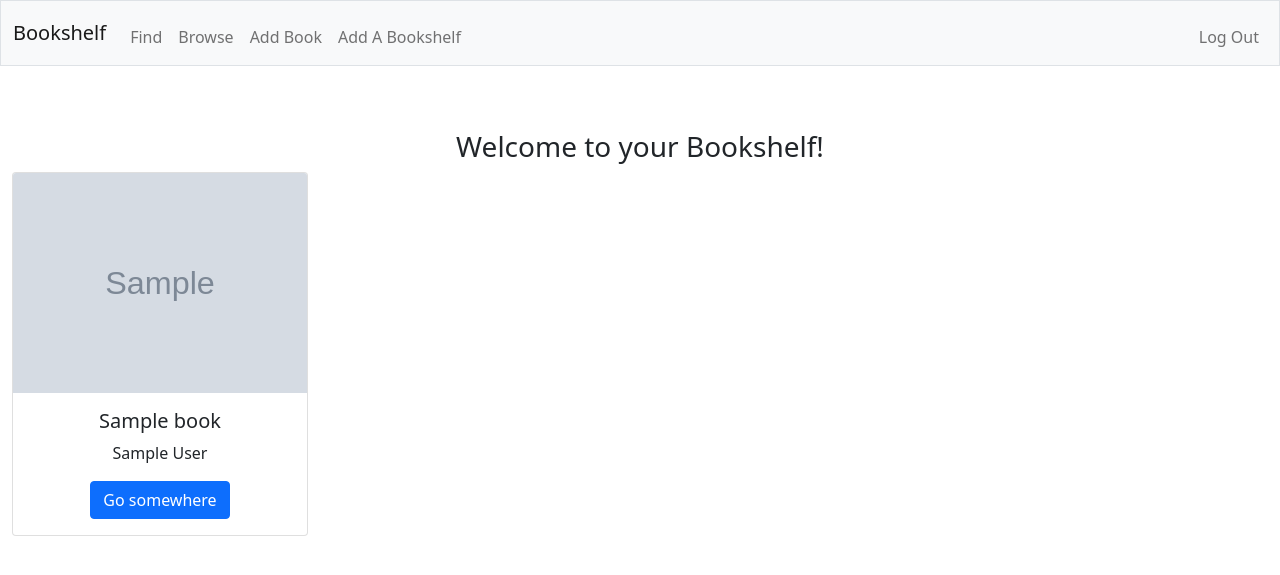
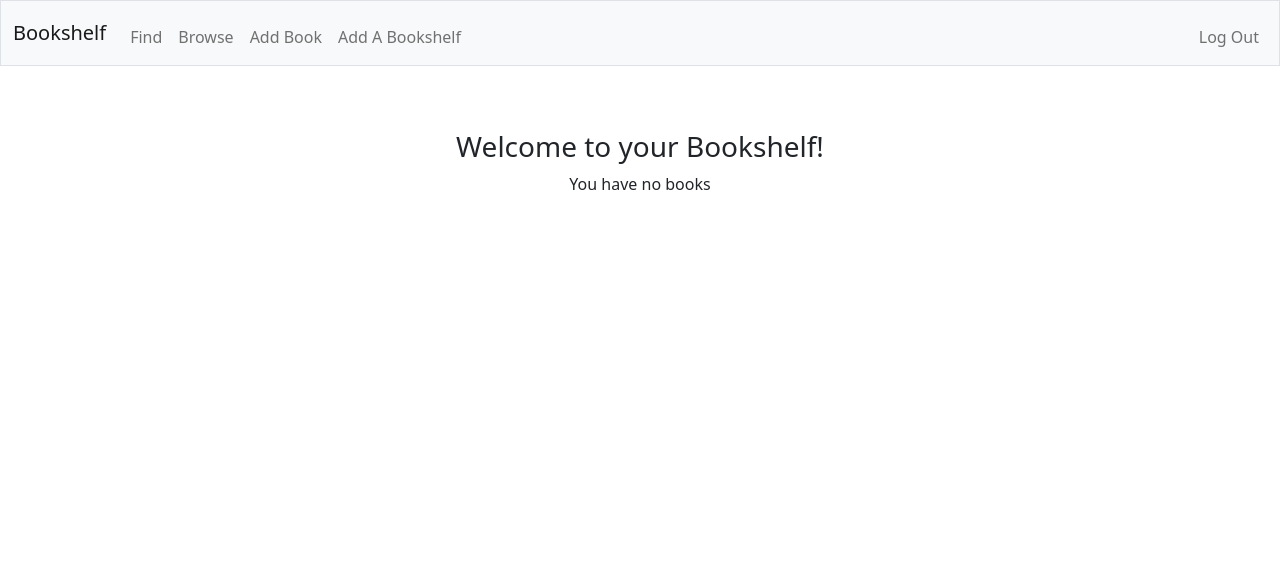
Before and after one commit to taskotale/cs50project, a Flask app: page / in a window 1280 px wide. Shown: the top 575 px of the page. Run offline with Flask 3, Linux system fonts and the light colour scheme; a user stored in the database is signed in; tables that the repository leaves empty hold one stand-in row (values such as "Sample post"); grey boxes marked "Sample" are stand-in pictures; some libraries are stand-ins or nearby versions.

Commit message:
add book and confirm feature updated

```diff
--- a/app.py
+++ b/app.py
@@ -88,12 +88,7 @@ def add_book():
             barcode = decode(image)
             barcode = str(barcode[0][0])
             barcode = re.findall('\d+', barcode)[0]
-            book = book = get_book_data(barcode)
-
-        check_duplicate = db.execute(
-            "SELECT id FROM books WHERE title = ? AND author = ? AND language = ? AND user_id = ?", book['title'], book['author'], book['language'], session['user_id'])
-        if check_duplicate != []:
-            return render_template('add_book.html', message='You already have this book: ' + book['title'] + '\nAdd anyway?')
+            book = get_book_data(barcode)
 
         session['book'] = book
         return redirect('/add_book_confirm')
@@ -102,55 +97,83 @@ def add_book():
         return render_template('add_book.html')
 
 
-@app.route('/add_book_confirm', methods=['GET','POST'])
+@app.route('/add_book_confirm', methods=['GET', 'POST'])
 @login_required
 def confirm_book():
     book = session.get('book')
     if request.method == 'POST':
         get_action = request.form.get('confirm')
-        width = 0
-        height = 0
         if get_action == 'first':
             selected_bookshelf = request.form.get('bookshelf_choice')
             if selected_bookshelf != 'None':
-                selected_data = db.execute("SELECT image, height, width, description FROM bookshelves WHERE id=? AND user_id =?;",selected_bookshelf, session['user_id'])[0]
+                selected_data = db.execute(
+                    "SELECT image, height, width, description FROM bookshelves WHERE id=? AND user_id =?;", selected_bookshelf, session['user_id'])[0]
                 if selected_data['image'] == None:
                     selected_data['image'] = './static/shelf_img/generic.png'
-                return render_template('add_book_confirm.html', message = 'Where on this bookshelf?', selected = selected_data)
-        elif get_action == 'second':
+                session['book'].update({
+                    'bookshelf_id': selected_bookshelf
+                })
+                return render_template('add_book_confirm.html', message='Where on this bookshelf?', selected=selected_data)
+            else:
+                print('not on shelf')
+                return redirect('/added_book')
+        else:
             height = request.form.get('height')
             width = request.form.get('width')
+            session['book'].update({
+                'location_x': width,
+                'location_y': height
+            })
+            return redirect('/added_book')
 
-        # save cover image if any
-        path = ''
-        if book['cover'] != None:
-            authors = ''
-            # since author is a list with multiple possible authors
-            # making a string out of it so we can concat in a str
-            for author in book['author']:
-                authors += author
-            path = 'static/book_img/'+book['title'] + authors+'.jpg'
-            path = path.replace(' ', '')
-            book['cover'].save(path, quality=100)
-
-        # add book to DB
-        if width and height:
-            db.execute("INSERT INTO books (title, author, language, image, location_x, location_y, user_id) VALUES (?,?,?,?,?,?,?);",
-                    book['title'], book['author'], book['language'], path, width, height, session['user_id'])
-        else:
-            db.execute("INSERT INTO books (title, author, language, image, user_id) VALUES (?,?,?,?,?);",
-                    book['title'], book['author'], book['language'], path, session['user_id'])
-        message = "Successfully added" + book['title']
-        session.pop('book')
-        return render_template('index.html', message=message)
     else:
         image = book['cover']
         image_bytes = BytesIO()
         image.save(image_bytes, format='JPEG')
         image_bytes = image_bytes.getvalue()
         encoded_image = b64encode(image_bytes).decode('utf-8')
-        bookshelves = db.execute("SELECT id, description FROM bookshelves WHERE user_id =?;", session['user_id'])
-        return render_template('add_book_confirm.html', book=book, cover = encoded_image, bookshelves = bookshelves)
+        bookshelves = db.execute(
+            "SELECT id, description FROM bookshelves WHERE user_id =?;", session['user_id'])
+        check_duplicate = db.execute(
+            "SELECT id FROM books WHERE title = ? AND author = ? AND language = ? AND user_id = ?", book['title'], book['author'], book['language'], session['user_id'])
+        if check_duplicate != []:
+            return render_template('add_book_confirm.html', message='You already have this book: ' + book['title'] + '\nAdd anyway?', book=book, cover=encoded_image, bookshelves=bookshelves)
+        return render_template('add_book_confirm.html', book=book, cover=encoded_image, bookshelves=bookshelves)
+
+
+@app.route('/added_book')
+@login_required
+def push_book_to_db():
+    book = session.get('book')
+    print(book)
+    # save cover image if any
+    path = ''
+    if book['cover'] != None:
+        authors = ''
+        # since author is a list with multiple possible authors
+        # making a string out of it so we can concat in a str
+        for author in book['author']:
+            authors += author
+        path = 'static/book_img/'+book['title'] + authors+'.jpg'
+        path = path.replace(' ', '')
+        book['cover'].save(path, quality=100)
+
+    message = "Successfully added" + book['title']
+
+    if 'bookshelf_id' in book:
+        shelf = db.execute(
+            "SELECT description FROM bookshelves WHERE id = ?;", book['bookshelf_id'])
+        message += ' on ' + shelf[0]['description'] + ' shelf'
+        db.execute("INSERT INTO books (title, author, language, image, location_x, location_y, user_id) VALUES (?,?,?,?,?,?,?);",
+                   book['title'], book['author'], book['language'], path, book['location_x'], book['location_y'], session['user_id'])
+
+    else:
+        db.execute("INSERT INTO books (title, author, language, image, user_id) VALUES (?,?,?,?,?);",
+                   book['title'], book['author'], book['language'], path, session['user_id'])
+
+    session.pop('book')
+
+    return redirect('/')
 
 
 @app.route('/add_bookshelf', methods=['GET', 'POST'])
--- a/templates/add_book_confirm.html
+++ b/templates/add_book_confirm.html
@@ -15,10 +15,10 @@
 		<select class="form-select" name="bookshelf_choice" required>
 			<option disabled>Select bookshelf</option>
 
+			<option value="None">Not on shelf</option>
 			{% for shelf in bookshelves%}
 			<option value="{{shelf['id']}}">{{shelf['description']}}</option>
 			{%endfor%}
-			<option value="None">Not on shelf</option>
 		</select>
 		<button name="confirm" value="first" type="submit">confirm</button>
 	</form>
@@ -42,7 +42,7 @@
 			oninput="this.nextElementSibling.value = this.value"
 		/>
 		<output>1</output>
-        <br>
+		<br />
 		<label for="customRange2" class="form-label"
 			>Which shelf? (width: 1 to {{selected['width']}})</label
 		>
@@ -57,7 +57,7 @@
 			oninput="this.nextElementSibling.value = this.value"
 		/>
 		<output>1</output>
-        <button name="confirm" value="second" type="submit">confirm</button>
+		<button name="confirm" value="location" type="submit">confirm</button>
 	</form>
 </div>
 
--- a/templates/index.html
+++ b/templates/index.html
@@ -3,6 +3,7 @@
 <p>{{ message }}</p>
 <h3>Welcome to your Bookshelf!</h3>
 <div>
+	{% if book %}
 	<div class="row row-cols-1 row-cols-md-2 g-4">
 		{% for book in books %}
 		<div class="col" style="max-width: 20rem">
@@ -17,6 +18,9 @@
 		</div>
 		{% endfor %}
 	</div>
+	{%else%}
+	<div>You have no books</div>
+	{%endif%}
 </div>
 
 {% endblock %}
```
Also changed, not shown: bookshelf.db, static/book_img/GledanjeUSunceJalom.jpg (deleted), static/book_img/ZxcCxz.jpg (deleted), 1 other file. Lines whose indentation alone changed are shown as unchanged.
